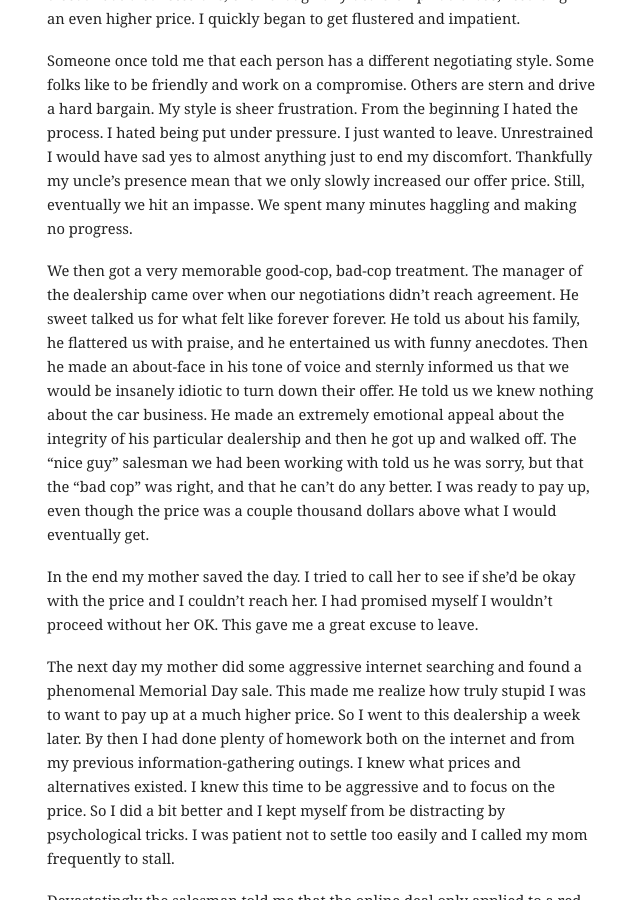
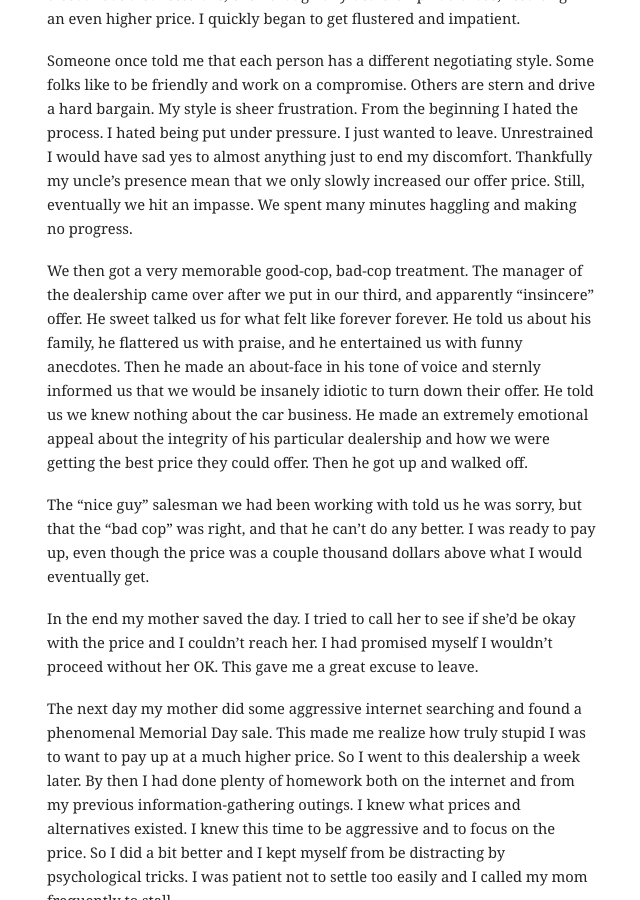
Before and after one commit to mbwong/mbwong.github.com, a Jekyll site: the page built from _posts/2013-07-06-buying-a-car.md, in a window 1280 px wide and 900 px high, scrolled down 918 px. Shown: the whole window, without its empty margins (303-943 px from the left). Built offline with Jekyll 4.4.1, drawn with Linux system fonts in a browser that asks for light colours.

Commit message:
Update 2013-07-06-buying-a-car.md

```diff
--- a/_posts/2013-07-06-buying-a-car.md
+++ b/_posts/2013-07-06-buying-a-car.md
@@ -18,7 +18,9 @@ I had little idea about the sales tactics and psychological games that I'd encou
 
 Someone once told me that each person has a different negotiating style. Some folks like to be friendly and work on a compromise. Others are stern and drive a hard bargain. My style is sheer frustration. From the beginning I hated the process. I hated being put under pressure. I just wanted to leave. Unrestrained I would have sad yes to almost anything just to end my discomfort. Thankfully my uncle's presence mean that we only slowly increased our offer price. Still, eventually we hit an impasse. We spent many minutes haggling and making no progress.
 
-We then got a very memorable good-cop, bad-cop treatment. The manager of the dealership came over when our negotiations didn't reach agreement. He sweet talked us for what felt like forever forever. He told us about his family, he flattered us with praise, and he entertained us with funny anecdotes. Then he made an about-face in his tone of voice and sternly informed us that we would be insanely idiotic to turn down their offer. He told us we knew nothing about the car business. He made an extremely emotional appeal about the integrity of his particular dealership and then he got up and walked off. The "nice guy" salesman we had been working with told us he was sorry, but that the "bad cop" was right, and that he can't do any better. I was ready to pay up, even though the price was a couple thousand dollars above what I would eventually get.
+We then got a very memorable good-cop, bad-cop treatment. The manager of the dealership came over after we put in our third, and apparently "insincere" offer. He sweet talked us for what felt like forever forever. He told us about his family, he flattered us with praise, and he entertained us with funny anecdotes. Then he made an about-face in his tone of voice and sternly informed us that we would be insanely idiotic to turn down their offer. He told us we knew nothing about the car business. He made an extremely emotional appeal about the integrity of his particular dealership and how we were getting the best price they could offer. Then he got up and walked off.
+
+The "nice guy" salesman we had been working with told us he was sorry, but that the "bad cop" was right, and that he can't do any better. I was ready to pay up, even though the price was a couple thousand dollars above what I would eventually get.
 
 In the end my mother saved the day. I tried to call her to see if she'd be okay with the price and I couldn't reach her. I had promised myself I wouldn't proceed without her OK. This gave me a great excuse to leave.
 
```
